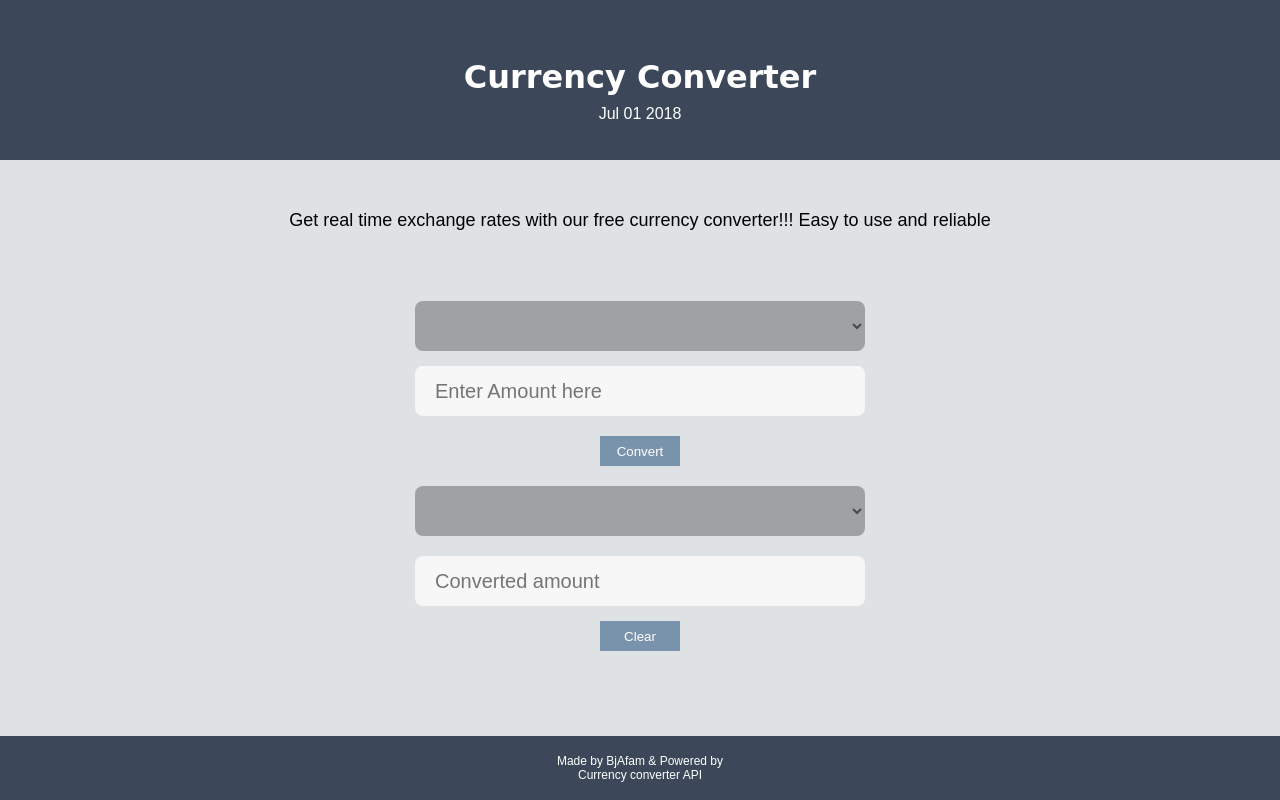
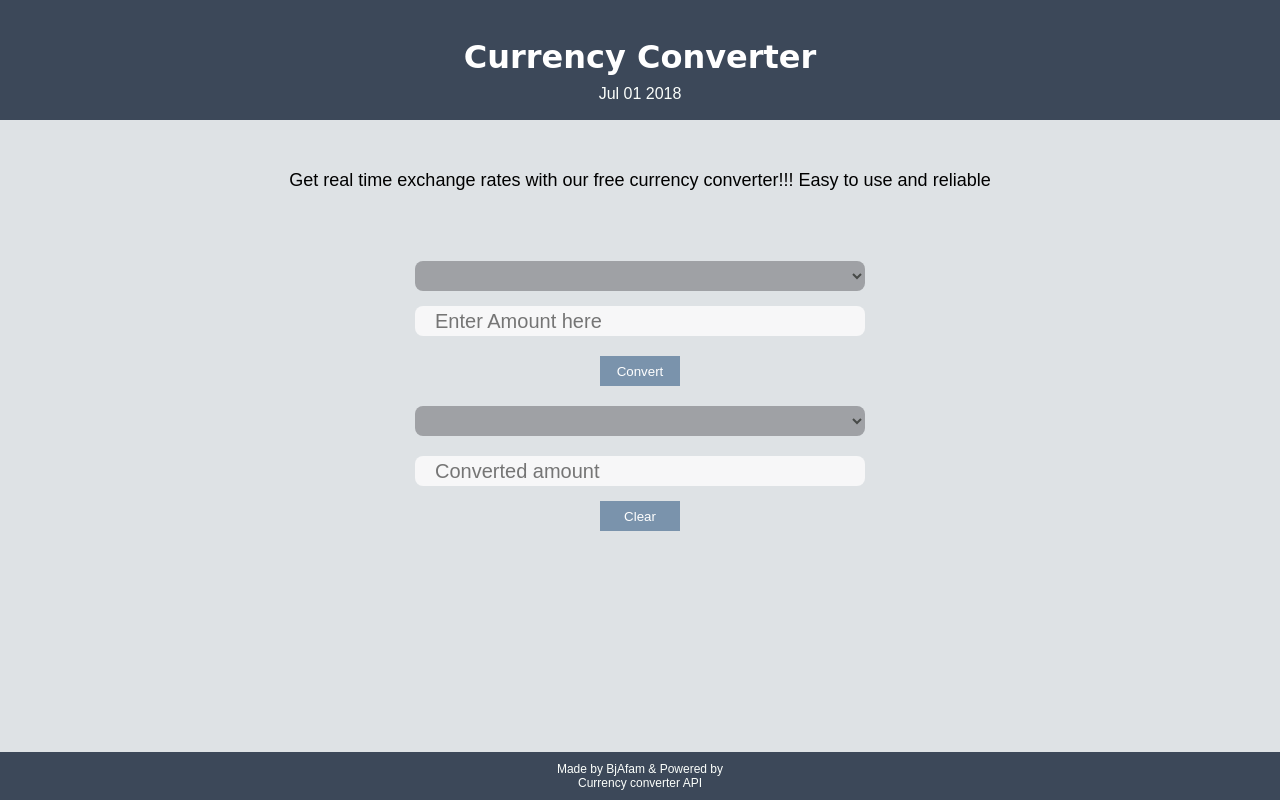
Before and after one commit to Bobjayafam/Currency-converter, a plain HTML site: page index.html in a window 1280 px wide. Drawn offline with Linux system fonts and the light colour scheme; no server answers.

Commit message:
modified input height

```diff
--- a/styles.css
+++ b/styles.css
@@ -18,7 +18,7 @@ body {
 
 header {
   background: #3c4859;
-  height: 20vh;
+  height: 15vh;
   color: #FCFFFC;
   text-align: center;
   display: flex;
@@ -80,7 +80,7 @@ select {
   display: block;
   width: 90%;
   margin: 0 auto;
-  height: 50px;
+  height: 30px;
   border-radius: 8px;
   background: #9FA1A5;
   border: 0;
@@ -100,7 +100,7 @@ input {
   width: 90%;
   margin: 15px auto;
   background: #F7F7F8;
-  height: 50px;
+  height: 30px;
   border-radius: 8px;
   border: 0;
   font-size: 20px;
@@ -127,7 +127,7 @@ footer {
   position: fixed;
   bottom: 0;
   width: 100%;
-  height: 8vh;
+  height: 6vh;
   font-size: 12px;
   background: #3c4859;
   color: #FCFFFC;
```
